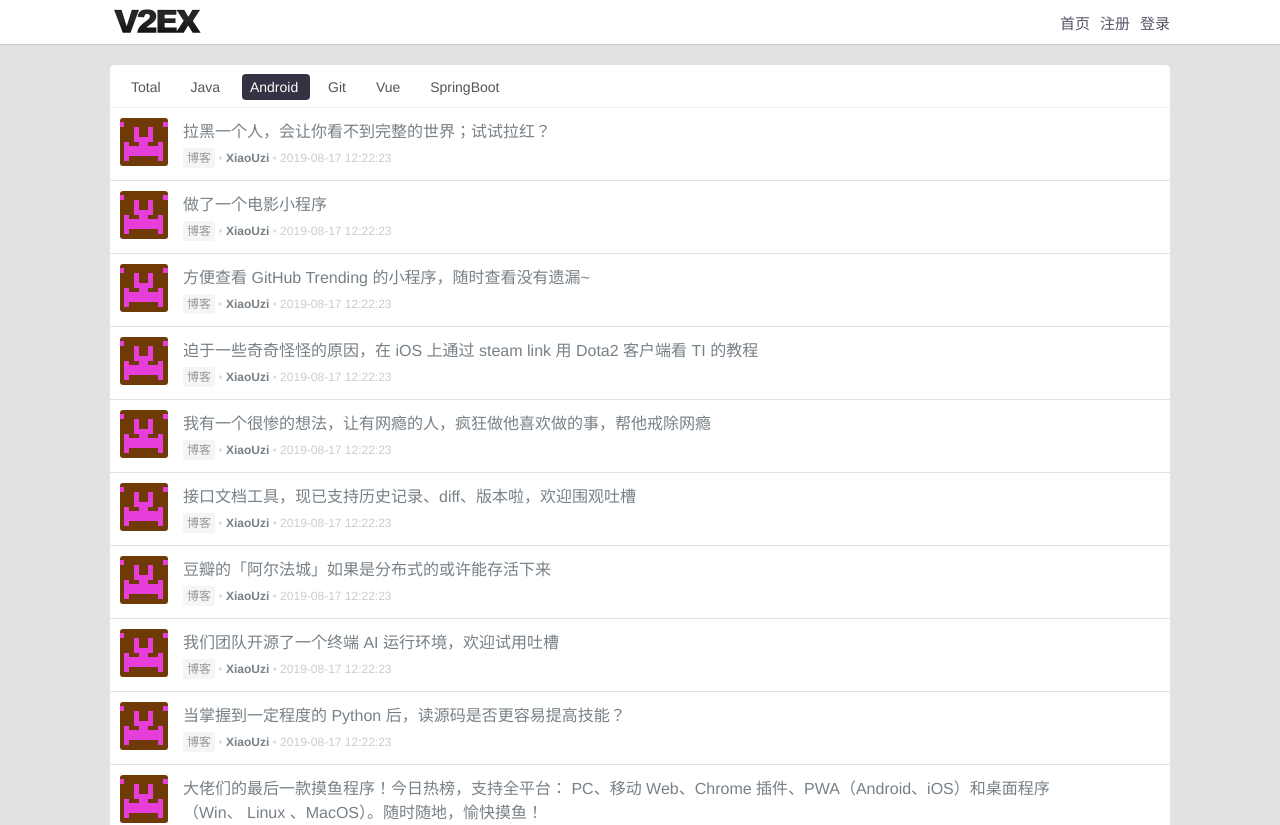
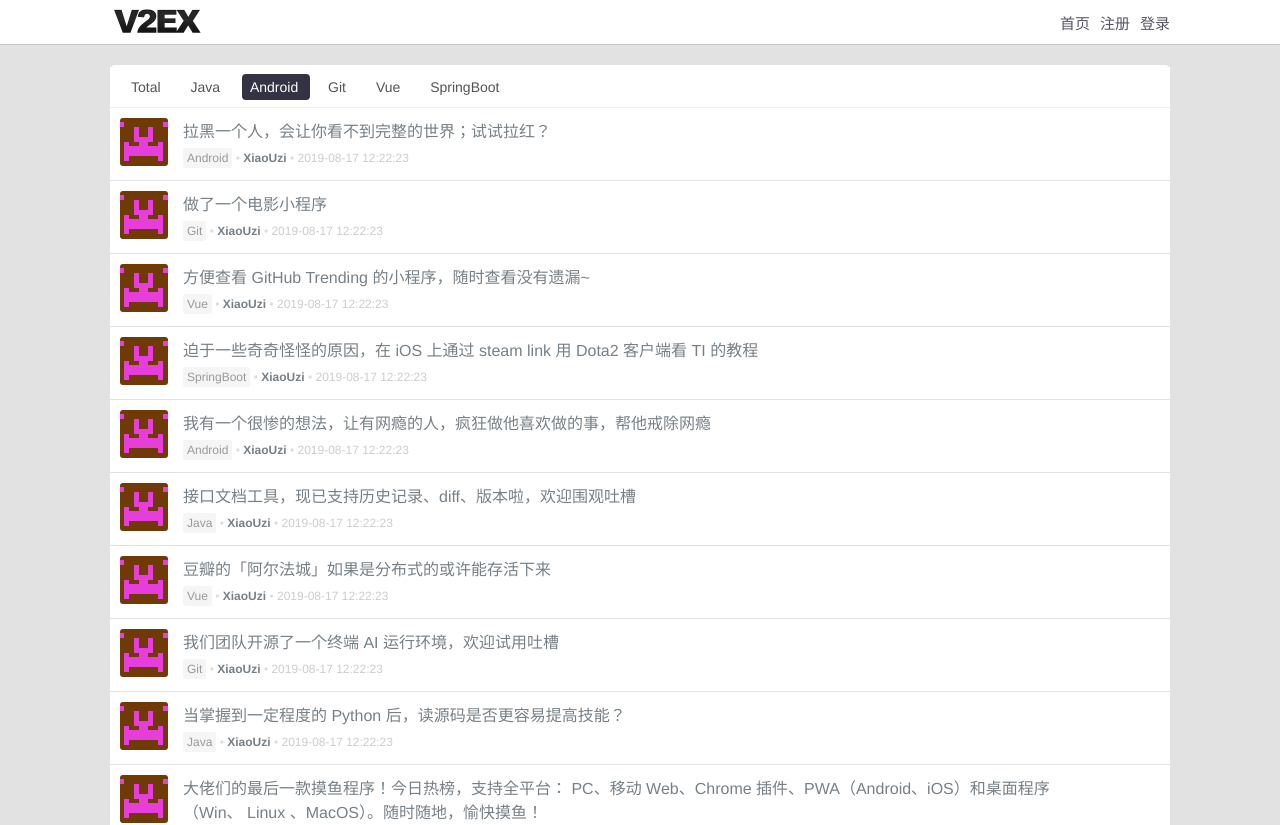
Before and after one commit to JYongDev/vlog, a Vue app: page /home/topics/android in a window 1280 px wide. Shown: the top 825 px of the page. Built offline with nearby package versions, Linux system fonts and the light colour scheme.

Commit message:
modify data

```diff
--- a/src/components/ListView.vue
+++ b/src/components/ListView.vue
@@ -39,7 +39,7 @@ export default {
                 {
                     detailUrl:"detail.html",
                     id:1,
-                    type:'博客',
+                    type:'Android',
                     title:'拉黑一个人，会让你看不到完整的世界；试试拉红？',
                     time:'2019-08-17 12:22:23',
                     writer:'XiaoUzi'
@@ -47,7 +47,7 @@ export default {
                 {
                     detailUrl:"detail.html",
                     id:2,
-                    type:'博客',
+                    type:'Git',
                     title:'做了一个电影小程序',
                     time:'2019-08-17 12:22:23',
                     writer:'XiaoUzi'
@@ -55,7 +55,7 @@ export default {
                 {
                     detailUrl:"detail.html",
                     id:3,
-                    type:'博客',
+                    type:'Vue',
                     title:'方便查看 GitHub Trending 的小程序，随时查看没有遗漏~',
                     time:'2019-08-17 12:22:23',
                     writer:'XiaoUzi'
@@ -63,7 +63,7 @@ export default {
                 {
                     detailUrl:"detail.html",
                     id:4,
-                    type:'博客',
+                    type:'SpringBoot',
                     title:'迫于一些奇奇怪怪的原因，在 iOS 上通过 steam link 用 Dota2 客户端看 TI 的教程',
                     time:'2019-08-17 12:22:23',
                     writer:'XiaoUzi'
@@ -71,7 +71,7 @@ export default {
                 {
                     detailUrl:"detail.html",
                     id:5,
-                    type:'博客',
+                    type:'Android',
                     title:'我有一个很惨的想法，让有网瘾的人，疯狂做他喜欢做的事，帮他戒除网瘾',
                     time:'2019-08-17 12:22:23',
                     writer:'XiaoUzi'
@@ -79,7 +79,7 @@ export default {
                 {
                     detailUrl:"detail.html",
                     id:6,
-                    type:'博客',
+                    type:'Java',
                     title:'接口文档工具，现已支持历史记录、diff、版本啦，欢迎围观吐槽',
                     time:'2019-08-17 12:22:23',
                     writer:'XiaoUzi'
@@ -87,7 +87,7 @@ export default {
                 {
                     detailUrl:"detail.html",
                     id:7,
-                    type:'博客',
+                    type:'Vue',
                     title:'豆瓣的「阿尔法城」如果是分布式的或许能存活下来',
                     time:'2019-08-17 12:22:23',
                     writer:'XiaoUzi'
@@ -95,7 +95,7 @@ export default {
                 {
                     detailUrl:"detail.html",
                     id:8,
-                    type:'博客',
+                    type:'Git',
                     title:'我们团队开源了一个终端 AI 运行环境，欢迎试用吐槽',
                     time:'2019-08-17 12:22:23',
                     writer:'XiaoUzi'
@@ -103,7 +103,7 @@ export default {
                 {
                     detailUrl:"detail.html",
                     id:9,
-                    type:'博客',
+                    type:'Java',
                     title:'当掌握到一定程度的 Python 后，读源码是否更容易提高技能？',
                     time:'2019-08-17 12:22:23',
                     writer:'XiaoUzi'
@@ -111,7 +111,7 @@ export default {
                 {
                     detailUrl:"detail.html",
                     id:10,
-                    type:'博客',
+                    type:'Java',
                     title:'大佬们的最后一款摸鱼程序！今日热榜，支持全平台： PC、移动 Web、Chrome 插件、PWA（Android、iOS）和桌面程序（Win、 Linux 、MacOS）。随时随地，愉快摸鱼！',
                     time:'2019-08-17 12:22:23',
                     writer:'XiaoUzi'
--- a/src/pages/Login.vue
+++ b/src/pages/Login.vue
@@ -16,15 +16,15 @@
                             </div>
                             <div>
                                 <div class="verify_box">
-                                        <img src="../assets/img/v2ex@2x.png" v-on:click="refresh">
+                                        <img src="../assets/img/v2ex@2x.png" @click="refresh">
                                         <div class="text_box">
                                             <input v-model="verifyCode" class="text_input" type="text" name="code" placeholder="验证码" autocomplete="off"/>
                                         </div>
                                 </div>
                             </div>
-                            <button class="button_box" type="button" v-on:click="login">登录</button>
+                            <button class="button_box" type="button" @click="login">登录</button>
 
-                            <div class="forget_psw">
+                            <div class="forget">
                                 <a href="#">
                                     忘记密码
                                 </a>
@@ -137,16 +137,6 @@ export default {
     display: flex;
 }
 
-a{
-    color: #778087;
-    text-decoration: none;
-}
-
-
-a:visited,a:active,a:link{
-    color: #778087;
-    text-decoration: none;
-}
 
 .verify_box img{
     padding:1px 2px;
@@ -168,10 +158,15 @@ a:visited,a:active,a:link{
     border: none;
 }
 
-.forget_psw{
+.forget a:hover{
+    text-decoration: underline;
+}
+.forget a{
     width: 100%;
     color: #778087;
     font-size: 13px;
+    text-decoration: none;
+    cursor: pointer;
 }
 
 .space120{
--- a/src/pages/Register.vue
+++ b/src/pages/Register.vue
@@ -51,11 +51,11 @@ export default {
     },
     data:function(){
         return {
-            username:'',
-            phone:'',
-            email:'',
-            password:'',
-            verifyCode:''
+            username:String,
+            phone:String,
+            email:String,
+            password:String,
+            verifyCode:String
         }
     },
     methods:{
```
